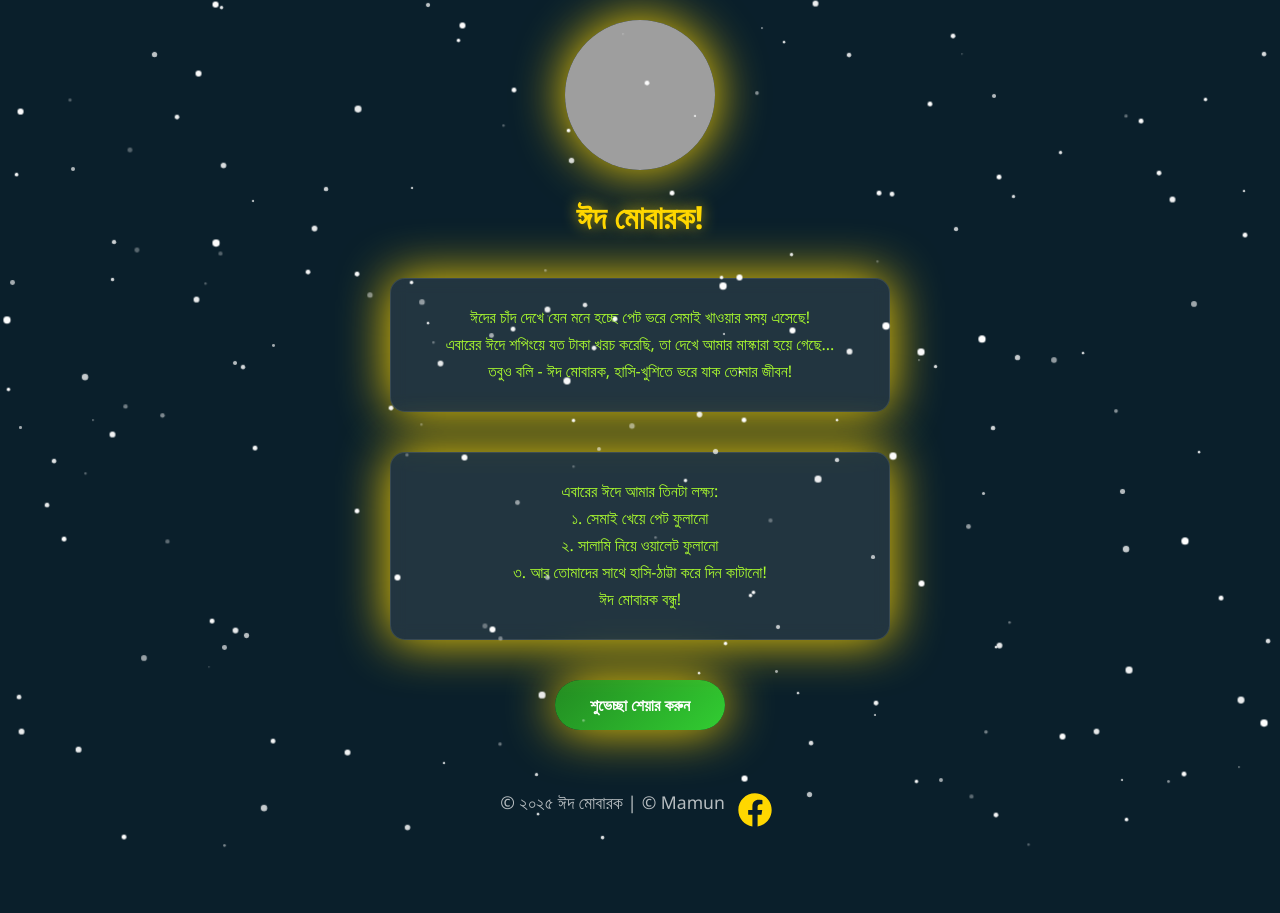
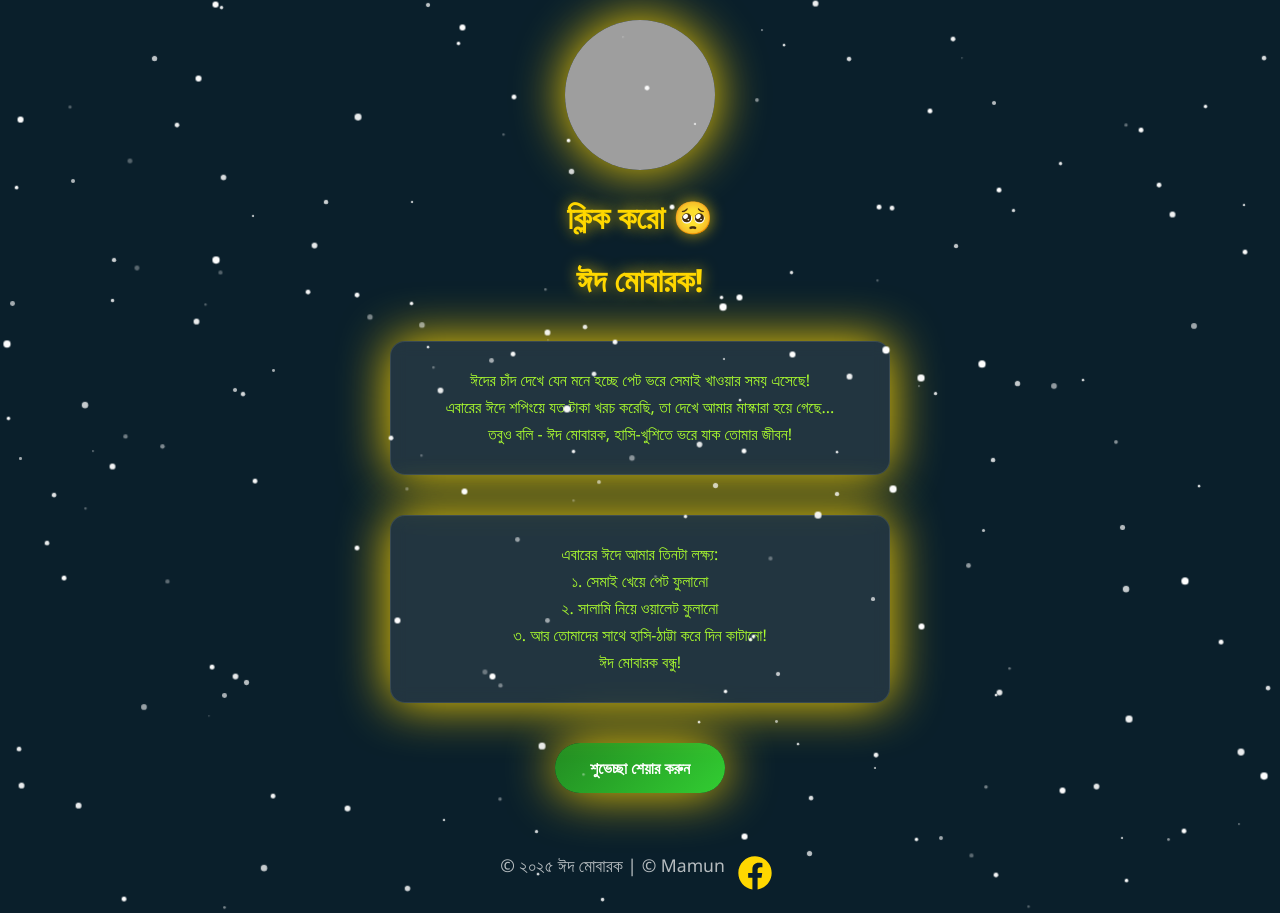
Before and after one commit to mamun-cryto/Eid-Mobarok, a plain HTML site: page index.html in a window 1280 px wide. Before the commit the page ends 850 px from the top, so only its background shows below. Drawn offline with Linux system fonts and the light colour scheme; grey boxes are pictures that could not be loaded.

Commit message:
Update index.html

```diff
--- a/index.html
+++ b/index.html
@@ -148,7 +148,7 @@
     </audio>
 
     <div class="moon"></div>
-
+    <h1>ক্লিক করো 🥺</h1>
     <h1>ঈদ মোবারক!</h1>
 
     <div class="message">
```
